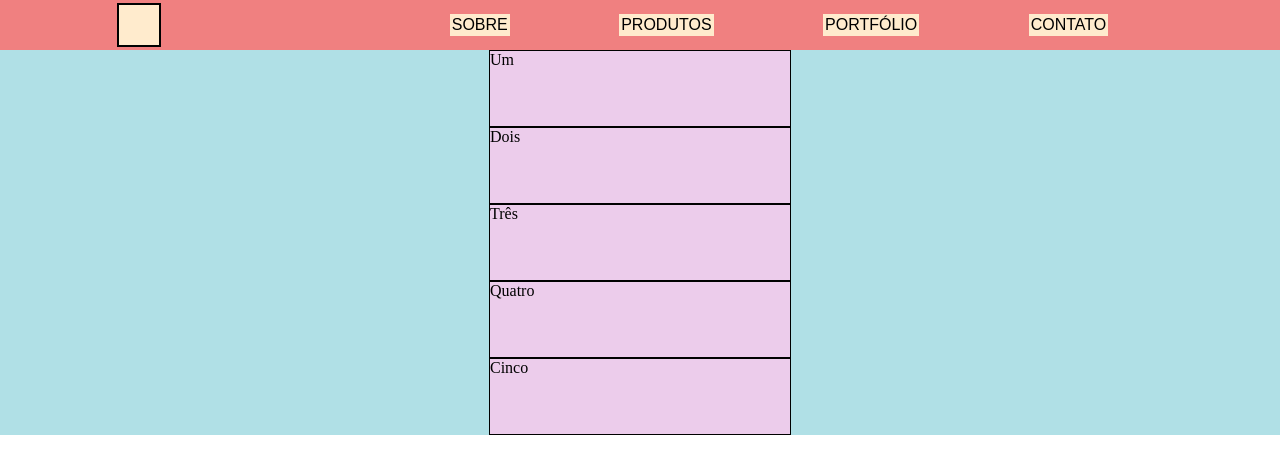
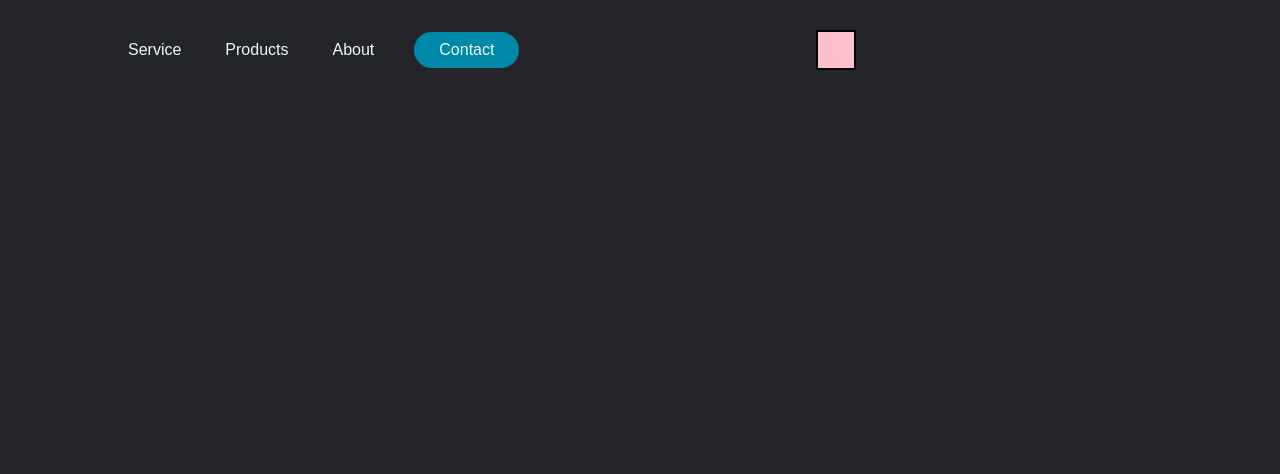
Before and after one commit to paulacaires/laboratorio-web, a plain HTML site: page index.html in a window 1280 px wide. Drawn offline with Linux system fonts and the light colour scheme.

Commit message:
Testes de menu
Menu criado conforme o tutorial desse vídeo: https://www.youtube.com/watch?v=PwWHL3RyQgk&list=PL55W-XbmOUqlz-xxo1H7QuyYlr6GMcqgK&index=13

```diff
--- a/index.css
+++ b/index.css
@@ -1,52 +1,77 @@
-* {
+*, *::after, *::before {
     margin: 0px;
+    box-sizing: border-box;
+    padding: 0px;
+    background-color: #24252a;
+}
+
+li {
+    list-style-type: none;
+}
+
+.nav-logo {
+    width: 40px;
+    height: 40px;
+    background-color: pink;
+    border: 2px solid black;
+    margin-right: auto;
+}
+
+li, a, button {
+    font-family: Arial, Helvetica, sans-serif;
+    font-weight: 500;
+    font-size: 16px;
+    color: #edfaf1;
+    text-decoration: none;
 }
 
 header {
-    width: 100%;
-    height: 50px;
-    background-color: lightcoral;
-    margin: 0 auto;
     display: flex;
+    justify-content: flex-end;
     align-items: center;
-    justify-content: space-around;
+    padding: 30px 10%;
 }
 
-.header-logo {
-    width: 40px;
-    height: 40px;
-    background-color: blanchedalmond;
-    border: 2px solid black;
+.nav-logo {
+    cursor: pointer;
+    order: 3;
+    margin-left: auto;
 }
 
-.header-paginas {
-    width: 60%;
-    display: flex;
-    justify-content: space-around;
-    text-transform: uppercase;
-    font-family: Arial, Helvetica, sans-serif;
+nav {
+    order: 1;
 }
 
-.header-paginas p{
-    width: auto;
-    height: auto;
-    padding: 1px;
-    background-color: blanchedalmond;
-    border: 1px solid transparent;
+.cta {
+    order: 2;
 }
 
-.header-paginas p:hover {
-    border: 1px solid black;
+.nav-links li {
+    display: inline-block;
+    padding: 0px 20px;
 }
 
-.container {
-    background-color:powderblue;
+.nav-links li:nth-child(1) {
+    padding: 0 20px 0 0;;
 }
 
-.item {
-    width: 300px;
-    height: 75px;
-    background-color: rgb(236, 204, 235);
-    margin: 0 auto; /* Centraliza os itens no meio da tela */
-    border: 1px solid black;
+.nav-links li a {
+    transition: all 0.3s ease 0s;
 }
+
+.nav-links li a:hover {
+    color: #0088a9;
+}
+
+button {
+    margin-left: 20px;
+    padding: 9px 25px;
+    background-color: rgba(0, 136, 169, 1);
+    border: none;
+    cursor: pointer;
+    border-radius: 50px;
+}
+
+button:hover {
+    background-color: rgba(0, 136, 169, 0.8);
+}
--- a/index.html
+++ b/index.html
@@ -7,25 +7,31 @@
         <link rel="stylesheet" href="index.css">
     </head>
 
-    <header>
-        <div class="header-logo"></div>
+    <body>
+        <header>
+            <div class="nav-logo"></div>
 
-        <div class="header-paginas">
-            <p>Sobre</p>
-            <p>Produtos</p>
-            <p>Portfólio</p>
-            <p>Contato</p>
-        </div>
-    </header>
+            <nav>
+                <ul class="nav-links">
+                    <li>
+                        <a href="#">
+                            Service
+                        </a>
+                    </li>
+                    <li>
+                        <a href="#">
+                            Products
+                        </a>
+                    </li>
+                    <li>
+                        <a href="#">
+                            About
+                        </a>
+                    </li>
+                </ul>
+            </nav>
 
-    <body>
-        <div class="container">
-            <div class="item">Um</div>
-            <div class="item">Dois</div>
-            <div class="item">Três</div>
-            <div class="item">Quatro</div>
-            <div class="item">Cinco</div>
-        </div>
+            <a class="cta" href="#"><button>Contact</button></a>
+        </header>
     </body>
-
 </html>
```
